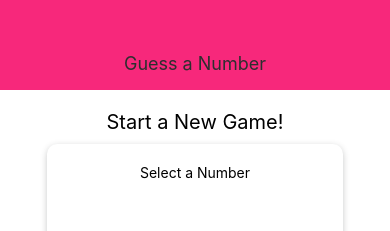
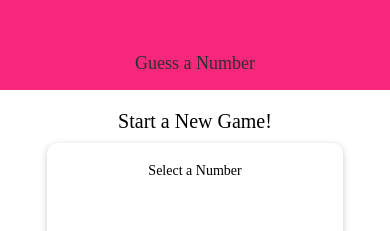
Before and after one commit to nikolaevtomov/rn-guessing-game, a React Native app: screen / in a window 390 px wide. Shown: the top 231 px of the page. Built offline with nearby package versions, Linux system fonts and the light colour scheme.

Commit message:
Custom fonts

```diff
--- a/app/components/header.tsx
+++ b/app/components/header.tsx
@@ -1,6 +1,7 @@
 import React from 'react';
 import {View, StyleSheet, Text} from 'react-native';
 import {COLOURS} from '../utils/colours';
+import Fonts from '../utils/fonst';
 
 interface Props {
   title: string;
@@ -9,7 +10,7 @@ interface Props {
 const Header: React.FunctionComponent<Props> = ({title}) => {
   return (
     <View style={styles.header}>
-      <Text style={styles.title}>{title}</Text>
+      <Text style={{...styles.title, ...Fonts.brandRegular}}>{title}</Text>
     </View>
   );
 };
--- a/app/screens/start-screen.tsx
+++ b/app/screens/start-screen.tsx
@@ -13,6 +13,7 @@ import Card from '../components/card';
 import Input from '../components/input';
 import NumberContainer from '../components/number-container';
 import Colors from '../utils/colours';
+import Fonts from '../utils/fonst';
 
 interface Props {
   onStartGame: (n: number | null) => void;
@@ -54,10 +55,12 @@ const StartScreen: React.FunctionComponent<Props> = ({onStartGame}) => {
         Keyboard.dismiss();
       }}>
       <View style={styles.screen}>
-        <Text style={styles.title}>Start a New Game!</Text>
+        <Text style={{...styles.title, ...Fonts.brandRegular}}>
+          Start a New Game!
+        </Text>
 
         <Card style={styles.inputContainer}>
-          <Text>Select a Number</Text>
+          <Text style={Fonts.brandRegular}>Select a Number</Text>
 
           <Input
             style={styles.input}
--- /dev/null
+++ b/app/utils/fonst.ts
@@ -0,0 +1,7 @@
+import {StyleSheet} from 'react-native';
+
+export default StyleSheet.create({
+  brandRegular: {
+    fontFamily: 'KaushanScript-Regular',
+  },
+});
```
Also changed, not shown: react-native.config.js (added, +7 -0 lines), assets/fonts/KaushanScript-Regular.otf (added), 3 other files (tests, documents, lock files or other folders).
